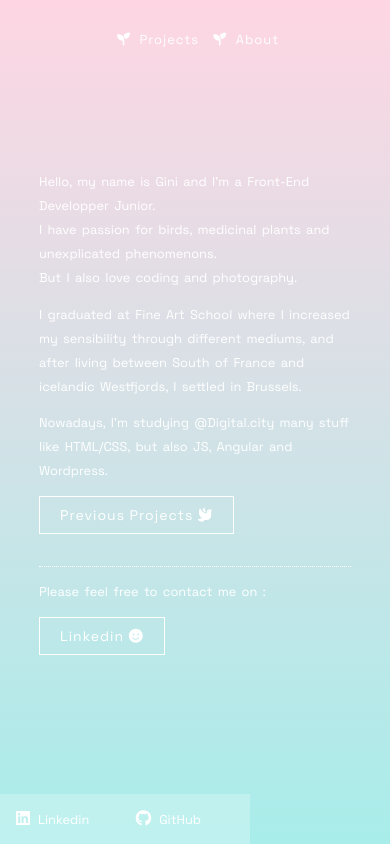
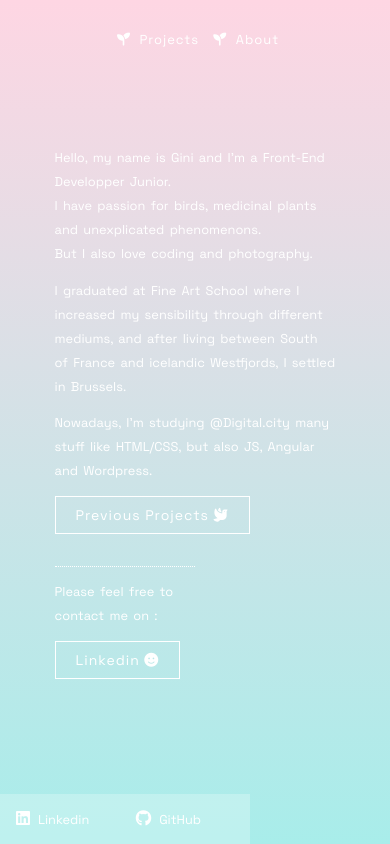
Before and after one commit to Ginisia/portfolio_, a website: page dev/about.html in a window 390 px wide. Drawn offline with nearby package versions, Linux system fonts and the light colour scheme; files that its build step writes are made by us from their sources.

Commit message:
Last update

```diff
--- a/dev/css/pages/_about.scss
+++ b/dev/css/pages/_about.scss
@@ -8,6 +8,7 @@
 }
 
 .about-text{
+  width: 70%;
   display: flex;
   justify-content: center;
   align-items: center;
@@ -16,16 +17,17 @@
   font-weight: 400;
 }
 
-.about-text .about-me{
+.about-text {
   line-height: 1.5rem;
   @media screen and (max-width:990px){
-      width: 100%;
+      width: 90%;
   }
   button{
     justify-self: center;
   }
 }
 .about-me .card-about{
+  width: 50%;
   margin: 2rem 0 2rem;
   border-top: 1px dotted white;
 }
```
Also changed, not shown: prod/css/styles.min.css, 1 other file.
